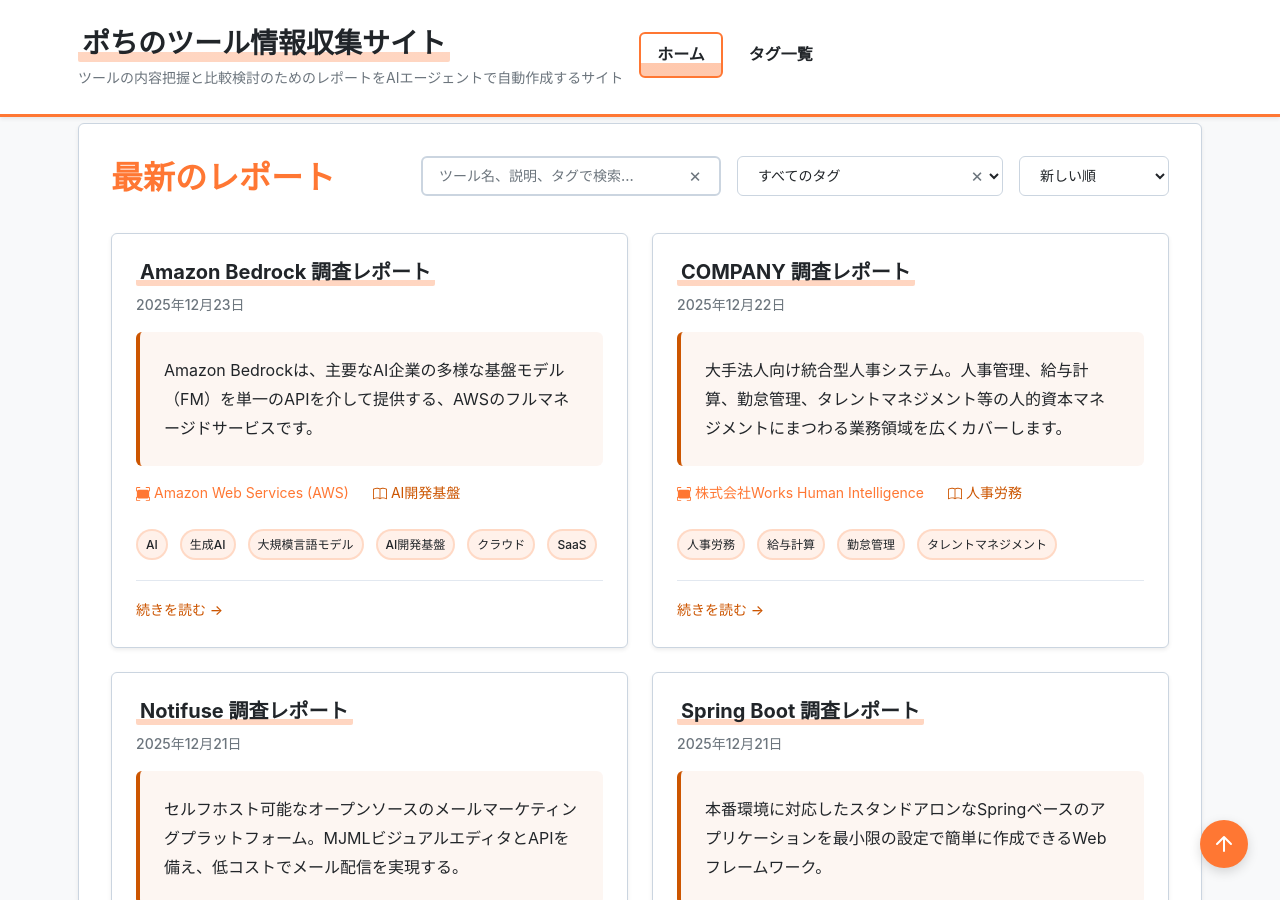
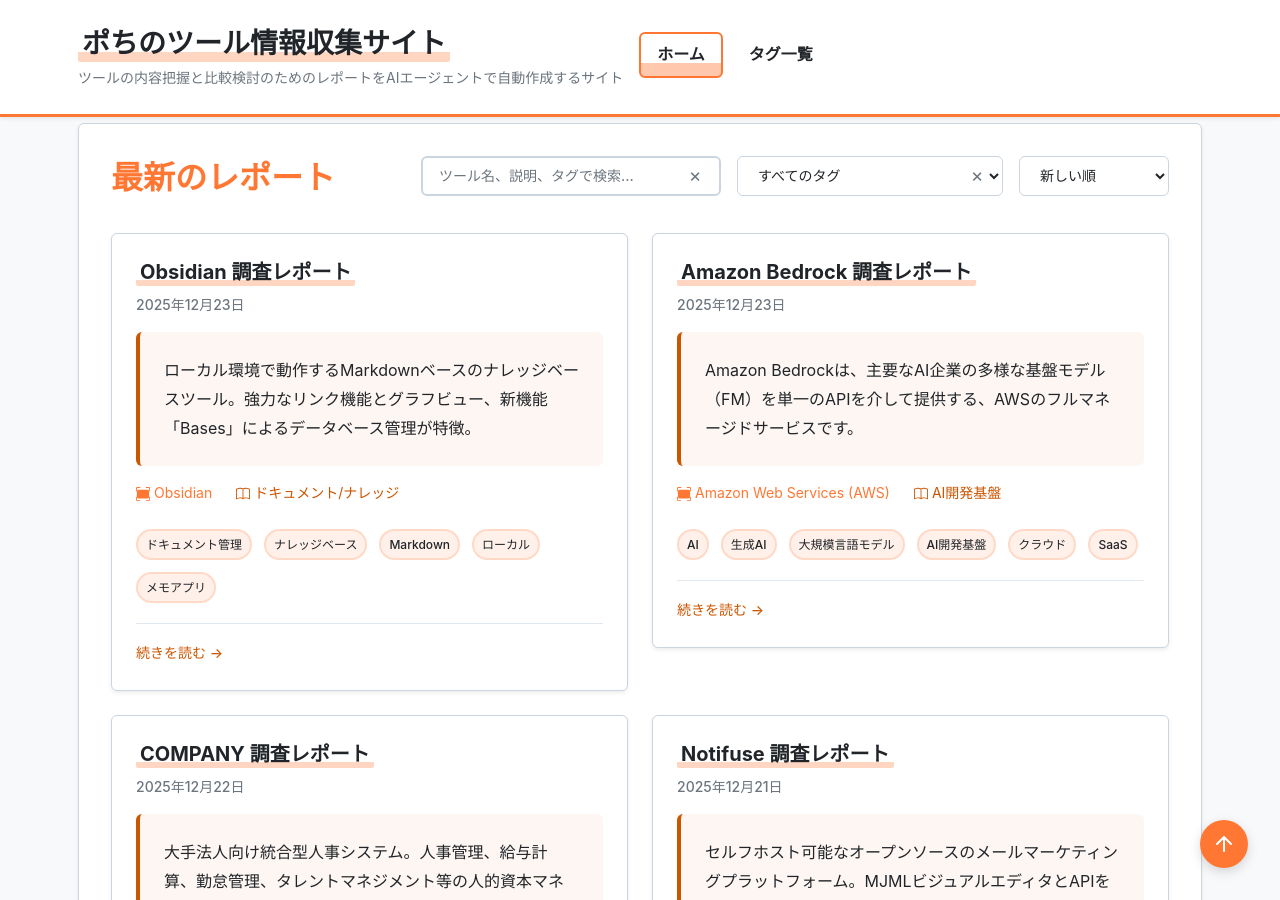
Before and after one commit to aegisfleet/tool-survey-report, a Jekyll site: the page built from index.md, in a window 1280 px wide and 900 px high, scrolled down 649 px. Built offline with Jekyll 4.4.1, drawn with Linux system fonts in a browser that asks for light colours; part of the change alters nothing that is shown.

Commit message:
Add Obsidian report and link from Notion report (#279)
Co-authored-by: google-labs-jules[bot] <161369871+google-labs-jules[bot]@users.noreply.github.com>

```diff
--- a/_reports/notion.md
+++ b/_reports/notion.md
@@ -13,6 +13,9 @@ tags:
   - "AI"
   - "AIエージェント"
 description: "Notionは、ドキュメント、ナレッジベース、タスク管理を一つのワークスペースに統合したAI搭載のコラボレーションツールです。AIエージェントが反復作業を自動化します。"
+relationships:
+  related_tools:
+    - "Obsidian"
 ---
 
 # **Notion 調査レポート**
--- /dev/null
+++ b/_reports/obsidian.md
@@ -0,0 +1,169 @@
+---
+title: "Obsidian 調査レポート"
+tool_name: "Obsidian"
+category: "ドキュメント/ナレッジ"
+developer: "Obsidian"
+official_site: "https://obsidian.md/"
+links:
+  github: "https://github.com/obsidianmd"
+  documentation: "https://help.obsidian.md/"
+date: "2025-12-23"
+last_updated: "2025-12-23"
+tags:
+  - "ドキュメント管理"
+  - "ナレッジベース"
+  - "Markdown"
+  - "ローカル"
+  - "メモアプリ"
+description: "ローカル環境で動作するMarkdownベースのナレッジベースツール。強力なリンク機能とグラフビュー、新機能「Bases」によるデータベース管理が特徴。"
+relationships:
+  related_tools:
+    - "Notion"
+    - "Visual Studio Code"
+---
+
+# **Obsidian 調査レポート**
+
+## **1. 基本情報**
+
+* **ツール名**: Obsidian
+* **開発元**: Obsidian
+* **公式サイト**: [https://obsidian.md/](https://obsidian.md/)
+* **関連リンク**:
+  * GitHub: [https://github.com/obsidianmd](https://github.com/obsidianmd) （コミュニティプラグインやテーマのホスティング場所として利用）
+  * ドキュメント: [https://help.obsidian.md/](https://help.obsidian.md/)
+  * コミュニティ: [https://forum.obsidian.md/](https://forum.obsidian.md/)
+* **カテゴリ**: ドキュメント/ナレッジ, ナレッジマネジメント, ノートアプリ
+* **概要**: Obsidianは、ローカル環境上のMarkdownファイルをベースとした、強力なナレッジベースツールです。「第二の脳」を構築することを目的とし、ノート間のリンク機能（バックリンク含む）、視覚的なグラフビュー、そして2025年10月に導入されたデータベース機能「Bases」を特徴としています。クラウドに依存せず、ユーザーがデータを完全に所有できるプライバシー重視の設計となっています。
+
+## **2. 目的と主な利用シーン**
+
+* **目的**: 個人の知識、アイデア、メモを長期的に保存・整理し、それらを相互に関連付けることで新たな洞察を生み出すこと（Personal Knowledge Management: PKM）。
+* **主な利用者**: 研究者、ライター、エンジニア、学生、ナレッジワーカー全般。
+* **具体的な利用シーン**:
+  * Zettelkasten（ツェッテルカステン）メソッドを用いた知識管理
+  * 日々の業務日報やデイリーノート（Daily Notes）
+  * プロジェクトの仕様書や設計ドキュメントの作成（Markdown形式）
+  * 「Bases」機能を用いたタスク管理や蔵書管理、顧客リストの作成
+  * 複雑な概念のマインドマップ作成（Canvas機能）
+
+## **3. 主要機能**
+
+* **Markdownベース**: 全てのデータはローカルフォルダ内のプレーンテキスト（.mdファイル）として保存されるため、他のアプリとの互換性が高く、ベンダーロックインのリスクが低い。
+* **リンクとバックリンク**: `[[リンク]]` 記法によりノート同士を簡単に接続でき、あるノートがどこから参照されているか（バックリンク）も自動的に表示される。
+* **Graph View**: ノート間のつながりを視覚的なネットワークグラフとして表示し、知識の構造を俯瞰できる。
+* **Bases (2025年10月追加)**: Notionのデータベースに相当する機能。テーブルビュー、リストビュー、マップビューなどでデータを管理でき、プロパティによるフィルタリングやソート、計算式（Formula）が利用可能。
+* **Canvas**: 無限のキャンバス上にノート、画像、PDF、Webページなどを自由に配置し、矢印でつないで思考を整理できる機能。
+* **プラグインエコシステム**: 2,000以上のコミュニティプラグインが存在し、タスク管理、カレンダー、AI支援、外部ツール連携など、機能を自由に拡張できる。
+* **Web Clipper (2024年11月追加)**: ブラウザからWebページの内容をMarkdownとしてクリップし、Obsidianに保存できる公式拡張機能。
+* **Obsidian Sync & Publish**: 有償のアドオンにより、端末間のエンドツーエンド暗号化同期や、Webサイトとしての公開が可能。
+
+## **4. 特徴・強み (Pros)**
+
+* **ローカルファーストとプライバシー**: データは全てユーザーの端末内にあり、オフラインで完全に動作する。クラウドサービスのようなサービス終了やデータ流出のリスクが極めて低い。
+* **圧倒的なカスタマイズ性**: プラグインとテーマにより、シンプルなメモ帳から多機能なIDEのような環境まで、ユーザーの好みに合わせて構築できる。
+* **高速な動作**: ローカルアプリであるため、大量のノートがあっても検索や切り替えが非常に高速。
+* **将来性のあるデータ形式**: 独自のデータベースではなく標準的なMarkdownファイルを使用するため、Obsidianがなくなってもデータはテキストとして永遠に残る。
+* **Basesによる構造化データの管理**: 従来の弱点だった「構造化データの管理」がBases機能により強化され、Notionのようなデータベース的な使い方も可能になった。
+
+## **5. 弱み・注意点 (Cons)**
+
+* **学習コスト**: 機能が豊富で自由度が高すぎるため、初心者は「何から始めればいいかわからない」となりがち。特にプラグインの選定や設定には時間がかかる。
+* **同期が有料**: Notionなどのクラウドネイティブなツールと異なり、公式の同期機能（Obsidian Sync）は有料。無料の代替手段（iCloud, Gitなど）はあるが、設定の手間がかかる。
+* **モバイル版の制約**: デスクトップ版に比べて、一部のプラグインが動作しなかったり、画面構成が複雑になりやすかったりと、使用感に差がある場合がある。
+* **コラボレーションの弱さ**: 基本的に個人利用を想定して設計されているため、Google DocsやNotionのようなリアルタイム共同編集には向いていない。
+
+## **6. 料金プラン**
+
+* **個人利用**:
+  * **価格**: 無料
+  * **機能**: 全てのコア機能、プラグイン、APIが利用可能。商用利用（組織内での利用）も2025年2月より無料化された（寄付としての商用ライセンス購入は推奨される）。
+* **商用利用 (Commercial)**:
+  * **価格**: $50/ユーザー/年（オプション）
+  * **対象**: 開発支援を希望する企業や組織。必須ではなくなったが、支払うことで開発をサポートできる。
+* **Catalyst**:
+  * **価格**: $25〜（買い切り）
+  * **機能**: 開発支援のためのライセンス。ベータ版への早期アクセスやコミュニティバッジが付与される。
+* **アドオン**:
+  * **Obsidian Sync**: $4/月（年払い）または $5/月（月払い）。端末間の同期、バージョン履歴、エンドツーエンド暗号化。
+  * **Obsidian Publish**: $8/月（年払い）または $10/月（月払い）。ノートをWebサイトとして公開。
+
+## **7. 導入実績・事例**
+
+* **個人開発者・エンジニア**: VS Codeライクな操作感やGit管理との親和性から、多くのエンジニアが技術メモやドキュメント管理に利用。
+* **研究者**: 論文執筆のためのネタ帳や文献管理として、Zotero連携プラグインなどと共に利用されるケースが多い。
+* **作家・クリエイター**: 世界観の設定やプロットの構成管理など、膨大な情報の整理に活用されている。
+
+## **8. サポート体制**
+
+* **ドキュメント**: 公式ヘルプ（Obsidian Help）が充実しており、基本操作から高度なカスタマイズまで網羅されている。
+* **コミュニティ**: 公式フォーラムやDiscordサーバーが非常に活発で、世界中のユーザーが質問回答やノウハウ共有を行っている。日本語コミュニティも存在する。
+* **公式サポート**: メールサポートがあるほか、Sync/Publishの支払い等に関する問い合わせに対応。
+
+## **9. 連携機能 (API・インテグレーション)**
+
+* **API**: TypeScript向けのAPIが公開されており、開発者は自由にプラグインを作成できる。
+* **外部サービス連携**:
+  * 標準ではWeb Clipperによる取り込みが可能。
+  * コミュニティプラグインを通じて、Readwise, Zotero, Todoist, GitHub, ChatGPT, Calendarなど、無数のサービスと連携可能。
+  * 「JSON Canvas」フォーマットの公開により、他ツールとのキャンバスデータの互換性も確保されている。
+
+## **10. セキュリティとコンプライアンス**
+
+* **データ管理**: データはローカルストレージ（またはユーザー自身のクラウドストレージ）に保存されるため、管理権限はユーザーにある。
+* **暗号化**: 公式のObsidian Syncを使用する場合、AES-256によるエンドツーエンド暗号化が適用され、開発元でもデータを見ることはできない。
+* **監査**: 2024年12月にCure53による2回目のセキュリティ監査が完了しており、高いセキュリティ基準が維持されている。
+
+## **11. 操作性 (UI/UX) と学習コスト**
+
+* **UI/UX**: デフォルトはミニマルでシンプルだが、テーマを変更することで全く異なる見た目に変更可能。Graph Viewなどの視覚的要素も洗練されている。
+* **学習コスト**: **高い**。基本的なメモ書きは簡単だが、Obsidianの真価を発揮するには、Markdown記法、リンクの概念、プラグインの活用方法などを学ぶ必要がある。
+
+## **12. ユーザーの声（レビュー分析）**
+
+* **調査対象**: G2, Product Hunt, X(Twitter)
+* **総合評価**: Product Huntで4.9/5.0など、非常に高い評価を得ている。
+* **ポジティブな評価**:
+  * 「ローカルファーストなので動作が爆速。オフラインでも使えるのが最高」
+  * 「Bases機能のおかげでNotionから完全に移行できた」
+  * 「プラグインで自分だけの最強のエディタを作れる」
+* **ネガティブな評価 / 改善要望**:
+  * 「同期にお金がかかるのがネック」
+  * 「設定項目が多すぎて、こだわり始めると時間が溶ける（Obsidian沼）」
+  * 「スマホでの操作性がPC版に劣る」
+
+## **13. 直近半年のアップデート情報**
+
+* **Basesの導入 (2025年10月 - v1.10.0)**:
+  * データベース機能「Bases」が追加され、ノートを構造化データとして扱えるようになった。
+  * 「Group by」機能、テーブルサマリー、リストビュー、マップビュー（公式プラグイン）などが実装され、データ管理能力が飛躍的に向上した。
+* **モバイルアプリの改善 (2025年12月 - v1.11.0)**:
+  * iOS/Android向けのウィジェットが大幅に強化され、ホーム画面から直接ノートを作成・閲覧可能になった。
+  * Siriショートカットへの対応や、UIのリフレッシュが行われた。
+* **セキュリティ監査完了 (2024年12月)**:
+  * Cure53による2回目の監査が完了し、安全性が再確認された。
+* **商用利用の無料化 (2025年2月)**:
+  * 以前は従業員2名以上の企業での利用は有料だったが、原則無料（寄付推奨）へとポリシーが変更された。
+
+## **14. 類似ツールとの比較**
+
+* **Notion**:
+  * **特徴**: クラウドベースのオールインワンワークスペース。チームコラボレーションに強い。
+  * **選択のポイント**: チームでのリアルタイム編集や共有を重視し、初期設定なしでデータベースを使いたい場合はNotion。プライバシーとローカル動作、カスタマイズ性を重視するならObsidian。
+* **Logseq**:
+  * **特徴**: アウトライナー（箇条書き）形式を中心としたローカルファーストのツール。日誌（Journal）機能が強力。
+  * **選択のポイント**: 文章よりも箇条書きで思考を整理したい場合はLogseq。長文のドキュメント作成も行う場合はObsidian。
+* **Visual Studio Code (VS Code)**:
+  * **特徴**: コードエディタだが、Markdown拡張機能（Foam, Dendron等）を入れることでObsidianに近い使い方が可能。
+  * **選択のポイント**: 既にVS Codeを開発で使っており、ツールを増やしたくない場合はVS Code。知識管理専用のUIやグラフビューを求めるならObsidian。
+
+## **15. 総評**
+
+* **総合的な評価**:
+  Obsidianは、個人の知識管理ツールとして最高峰の完成度を誇ります。特に2025年の「Bases」機能の追加により、弱点だった構造化データの管理も可能になり、Notionの強力な対抗馬となりました。「自分のデータは自分で持つ」という哲学と、活発なコミュニティによる拡張性が組み合わさり、一生使い続けられるツールとしての安心感があります。
+* **推奨されるチームやプロジェクト**:
+  * 個人のナレッジマネジメントを徹底したいフリーランスや専門職。
+  * プライバシー要件が厳しく、クラウドサービスの利用が制限される環境。
+  * 技術ドキュメントをMarkdownで管理したいが、専用のビューワーやリンク機能も欲しい開発チーム。
+* **選択時のポイント**:
+  「初期設定の手間」と「同期コスト」を許容できるかが鍵です。それらを乗り越えれば、これ以上ないほど自由で高速な思考環境が手に入ります。
```
